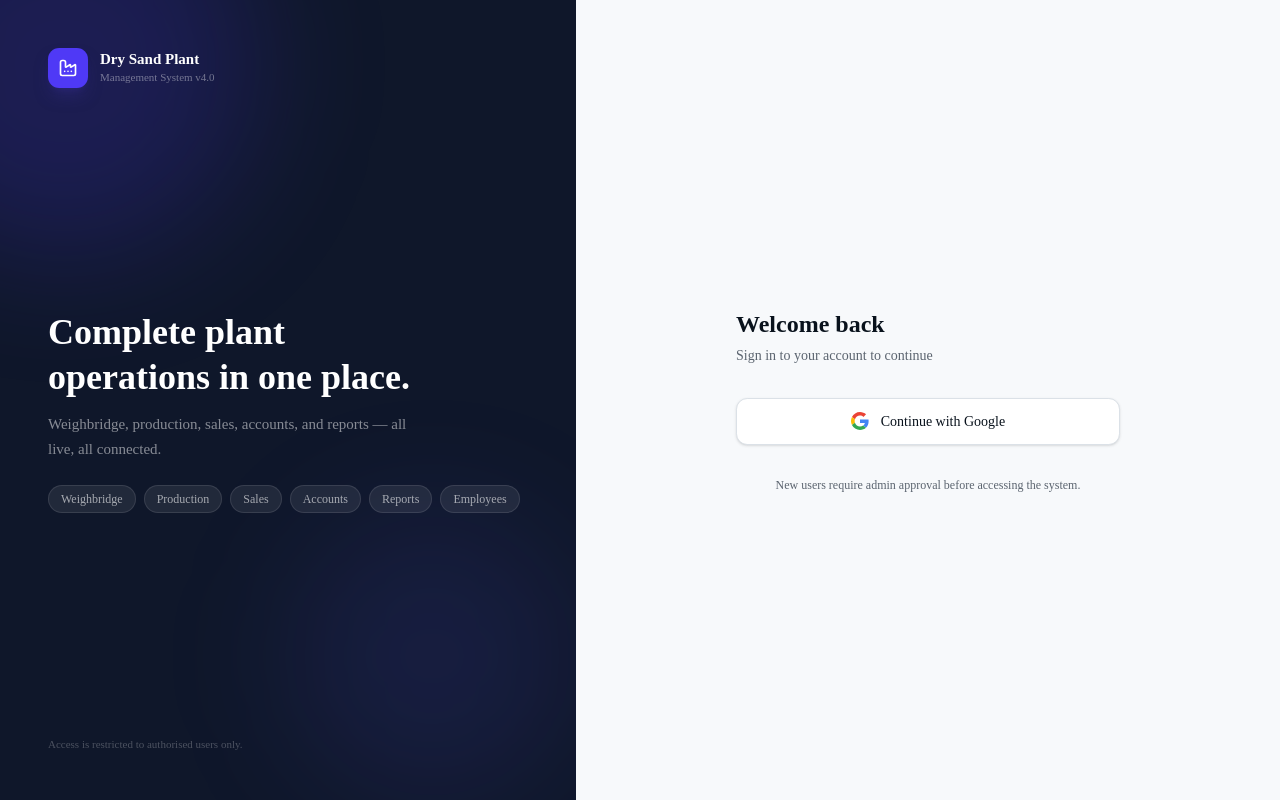
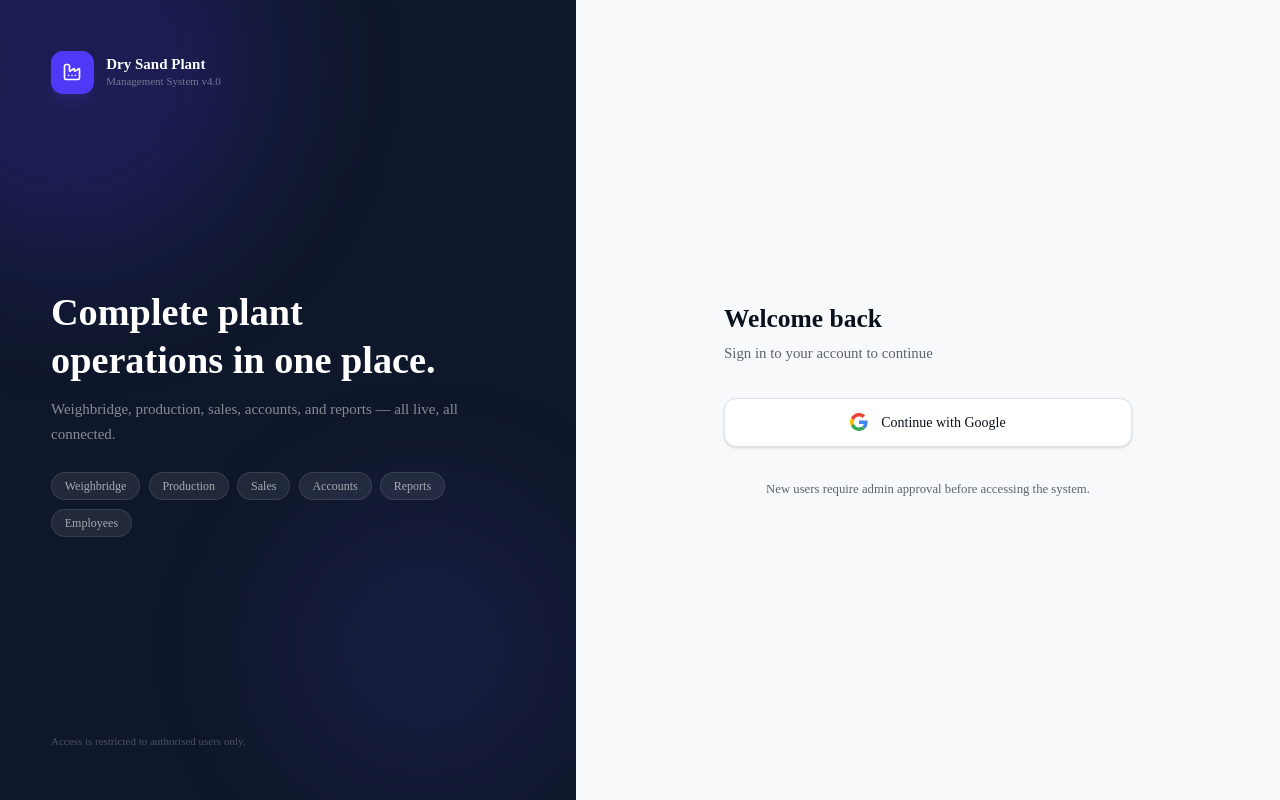
Before and after one commit to ysinghaniya83-creator/drysand-plant-system, a Next.js app: page /login in a window 1280 px wide. Built offline with nearby package versions, Linux system fonts and the light colour scheme; no server answers.

Commit message:
fix: switch to Plus Jakarta Sans font, increase base font-size to 17px

```diff
--- a/src/app/globals.css
+++ b/src/app/globals.css
@@ -96,6 +96,7 @@
 
   html {
     @apply font-sans;
+    font-size: 17px;
   }
 
   /* Smooth scrollbar */
--- a/src/app/layout.tsx
+++ b/src/app/layout.tsx
@@ -1,13 +1,13 @@
 import type { Metadata } from "next";
-import { Inter, Geist_Mono } from "next/font/google";
+import { Plus_Jakarta_Sans, Geist_Mono } from "next/font/google";
 import { AuthProvider } from "@/context/AuthContext";
 import { Toaster } from "@/components/ui/sonner";
 import "./globals.css";
 
-const inter = Inter({
+const plusJakarta = Plus_Jakarta_Sans({
   variable: "--font-geist-sans",
   subsets: ["latin"],
-  weight: ["400", "500", "600", "700"],
+  weight: ["400", "500", "600", "700", "800"],
 });
 
 const geistMono = Geist_Mono({
@@ -28,7 +28,7 @@ export default function RootLayout({
   return (
     <html
       lang="en"
-      className={`${inter.variable} ${geistMono.variable} h-full antialiased`}
+      className={`${plusJakarta.variable} ${geistMono.variable} h-full antialiased`}
     >
       <body className="min-h-full flex flex-col">
         <AuthProvider>
```
